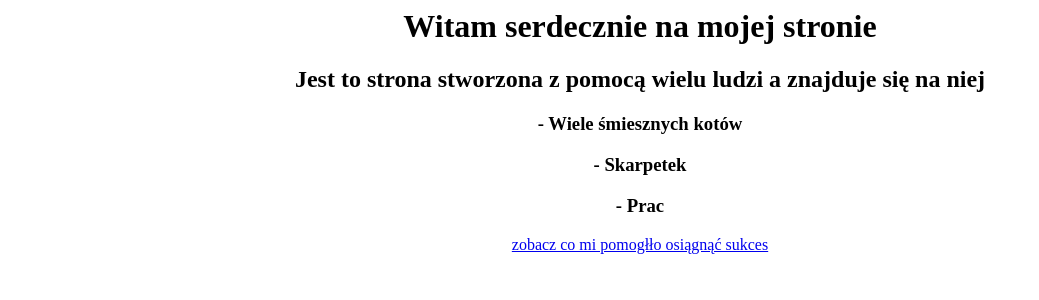
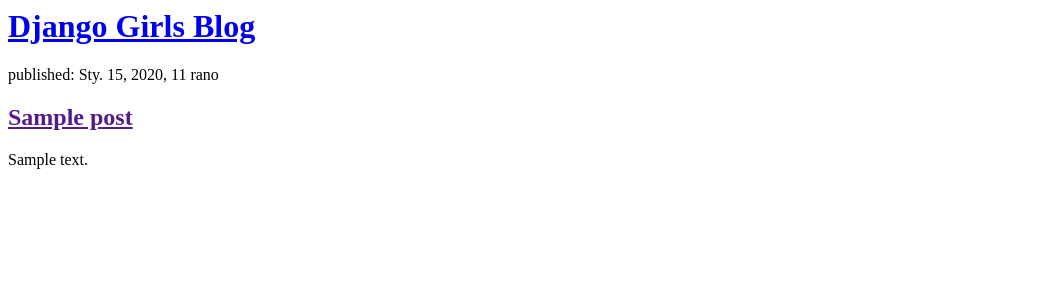
Before and after one commit to Inerx/my-first-blog, a Django app: page / in a window 1280 px wide. Shown: the top 300 px of the page, without its empty margins (0-1039 px from the left). Run offline with Django 3.2, Linux system fonts and the light colour scheme; tables that the repository leaves empty hold one stand-in row (values such as "Sample post").

Commit message:
small modification :D.

```diff
--- a/blog/templates/blog/post_list.html
+++ b/blog/templates/blog/post_list.html
@@ -1,16 +1,20 @@
 <html>
-<head>
-<title>Fajna stroneczka </title>
-</head>
+    <head>
+        <title>Django Girls blog</title>
+    </head>
+    <body>
+      <div>
+  <h1><a href="/">Django Girls Blog</a></h1>
+</div>
+
+{% for post in posts %}
+  <div>
+      <p>published: {{ post.published_date }}</p>
+      <h2><a href="">{{ post.title }}</a></h2>
+      <p>{{ post.text|linebreaksbr }}</p>
+  </div>
+{% endfor %}
 
 
-<body>
- <h1><center>Witam serdecznie na mojej stronie</center></h1>
- <h2><center>Jest to strona stworzona z pomocą wielu ludzi a znajduje się na niej</center></h2>
-  <h3><center>- Wiele śmiesznych kotów</center></h3>
-  <h3><center>- Skarpetek</center></h3>
-   <h3><center>- Prac </center></h3>
-  <center> <a href="https://djangogirls.org">zobacz co mi pomogłło osiągnąć sukces</a> </center>
-
-</body>
+    </body>
 </html>
--- a/blog/views.py
+++ b/blog/views.py
@@ -1,5 +1,8 @@
 from django.shortcuts import render
-
+from django.utils import timezone
+from .models import Post
 # Create your views here.
 def post_list(request):
-    return render(request, 'blog/post_list.html', {})
+    posts = Post.objects.filter(published_date__lte=timezone.now()).order_by('published_date')
+    witam = 1413
+    return render(request, 'blog/post_list.html',{'posts': posts})
```
